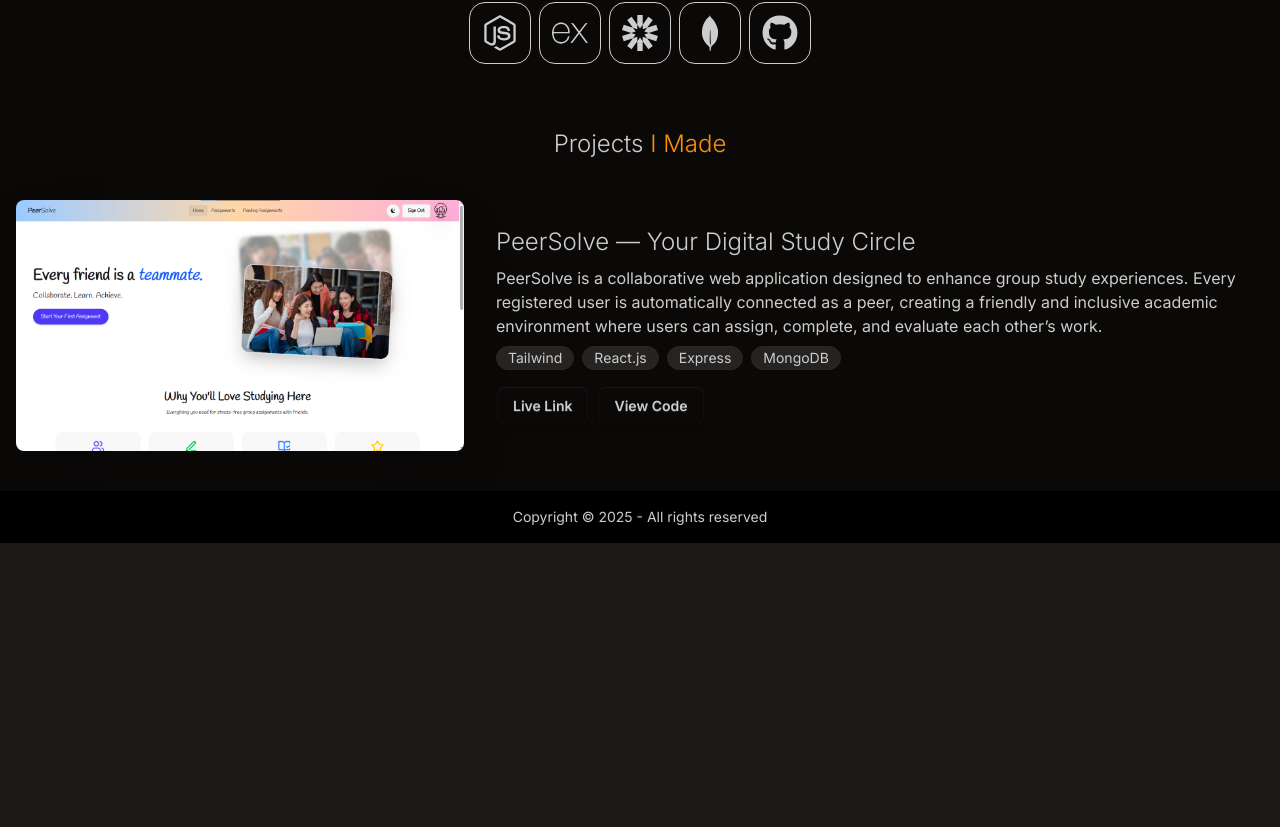
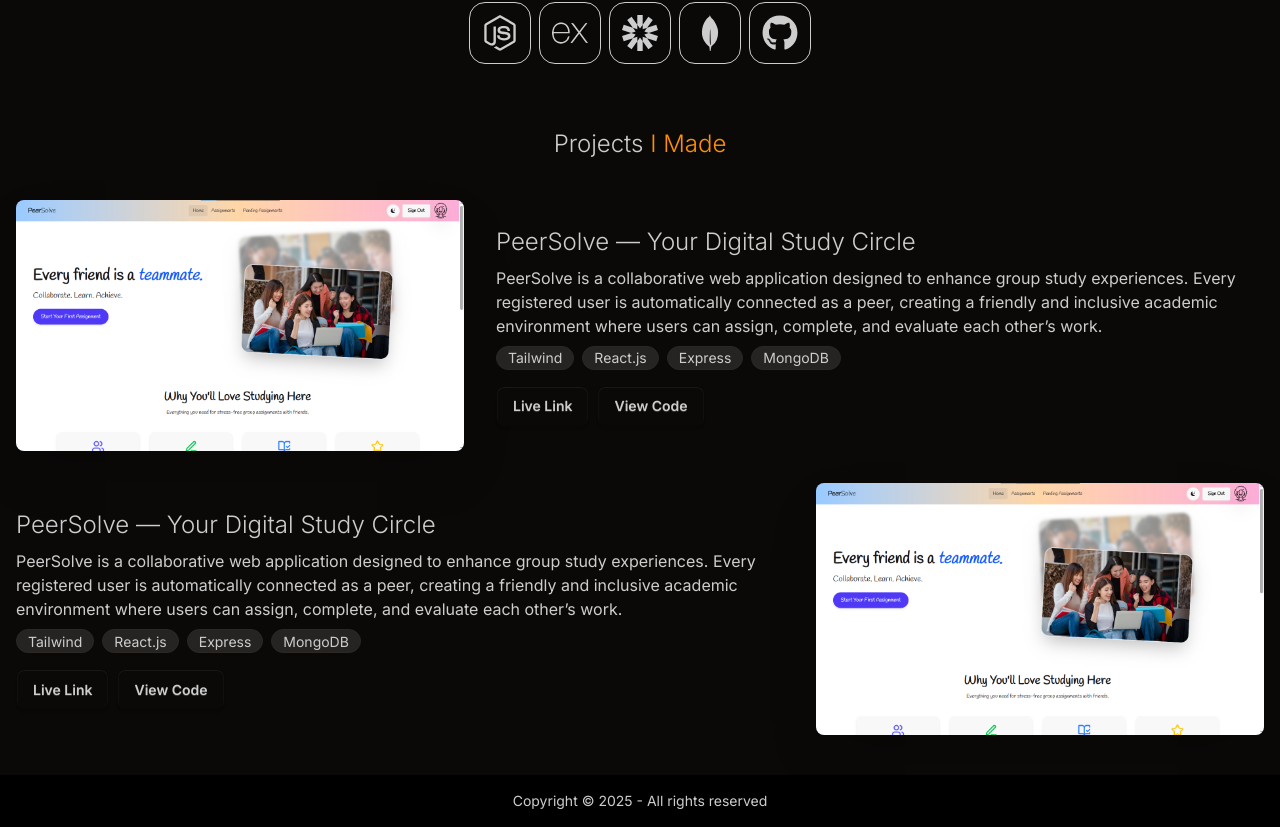
Before and after one commit to toimurhasan/my-portfolio, a React (Vite) app: page / in a window 1280 px wide. Shown: the part 1372-2199 px from the top of the page. Before the commit the page ends 1915 px from the top, so only its background shows below. Built offline with nearby package versions, Linux system fonts and the light colour scheme.

Commit message:
added multiple projects

```diff
--- /dev/null
+++ b/src/components/ProjectOne.jsx
@@ -0,0 +1,43 @@
+import React from "react";
+import { Link } from "react-router";
+
+const ProjectOne = () => {
+  return (
+    <div className="flex flex-col items-center lg:flex-row  gap-8">
+      <img
+        src="/peersolve.png"
+        alt="Project One"
+        className="md:max-w-lg lg:max-w-md rounded-lg shadow-2xl object-cover"
+      />
+      <div className="space-y-2 text-center lg:text-start">
+        <h3 className="text-2xl font-light ">PeerSolve — Your Digital Study Circle</h3>
+        <p>
+          PeerSolve is a collaborative web application designed to enhance group study experiences.
+          Every registered user is automatically connected as a peer, creating a friendly and
+          inclusive academic environment where users can assign, complete, and evaluate each other’s
+          work.
+        </p>
+        <div className="flex gap-2 flex-wrap justify-center lg:justify-start">
+          <div className="badge badge-soft ">Tailwind</div>
+          <div className="badge badge-soft ">React.js</div>
+          <div className="badge badge-soft ">Express</div>
+          <div className="badge badge-soft ">MongoDB</div>
+        </div>
+        <div className="mt-4 space-x-2">
+          <Link to={"https://peersolve.web.app/"} target="_blank" className="btn">
+            Live Link
+          </Link>
+          <Link
+            to={"https://github.com/toimurhasan/peersolve-client/"}
+            target="_blank"
+            className="btn"
+          >
+            View Code
+          </Link>
+        </div>
+      </div>
+    </div>
+  );
+};
+
+export default ProjectOne;
--- a/src/components/Project.jsx
+++ b/src/components/ProjectTwo.jsx
@@ -1,9 +1,9 @@
 import React from "react";
 import { Link } from "react-router";
 
-const Project = () => {
+const ProjectTwo = () => {
   return (
-    <div className="flex flex-col items-center lg:flex-row  gap-8">
+    <div className="flex flex-col items-center lg:flex-row-reverse  gap-8">
       <img
         src="/peersolve.png"
         alt="Project One"
@@ -40,4 +40,4 @@ const Project = () => {
   );
 };
 
-export default Project;
+export default ProjectTwo;
--- a/src/components/Projects.jsx
+++ b/src/components/Projects.jsx
@@ -1,5 +1,6 @@
 import React from "react";
-import Project from "./Project";
+import ProjectOne from "./ProjectOne";
+import ProjectTwo from "./ProjectTwo";
 
 const Projects = () => {
   return (
@@ -7,7 +8,10 @@ const Projects = () => {
       <h3 className="text-center py-6 text-2xl font-light mb-4">
         Projects <span className="text-primary">I Made</span>
       </h3>
-      <Project></Project>
+      <div className="space-y-8">
+        <ProjectOne></ProjectOne>
+        <ProjectTwo></ProjectTwo>
+      </div>
     </div>
   );
 };
```
Also changed, not shown: 1 other file (tests, documents, lock files or other folders).
